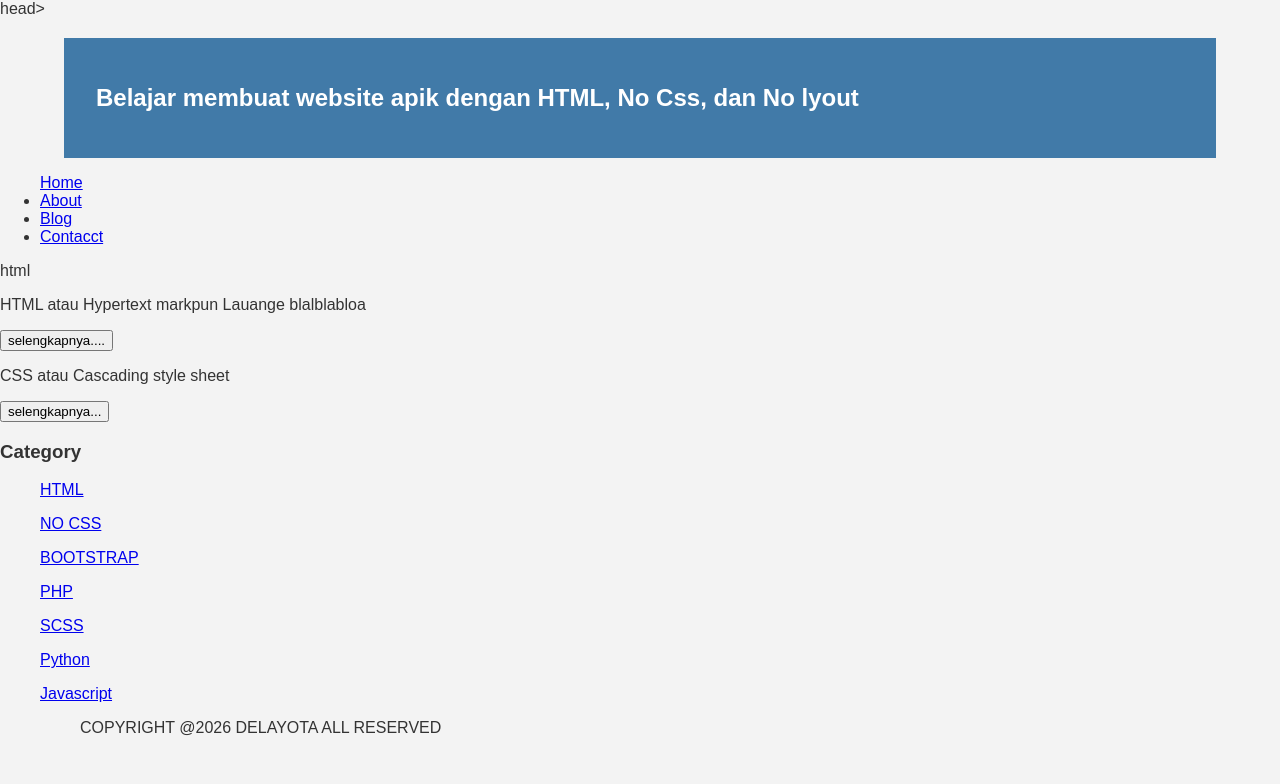
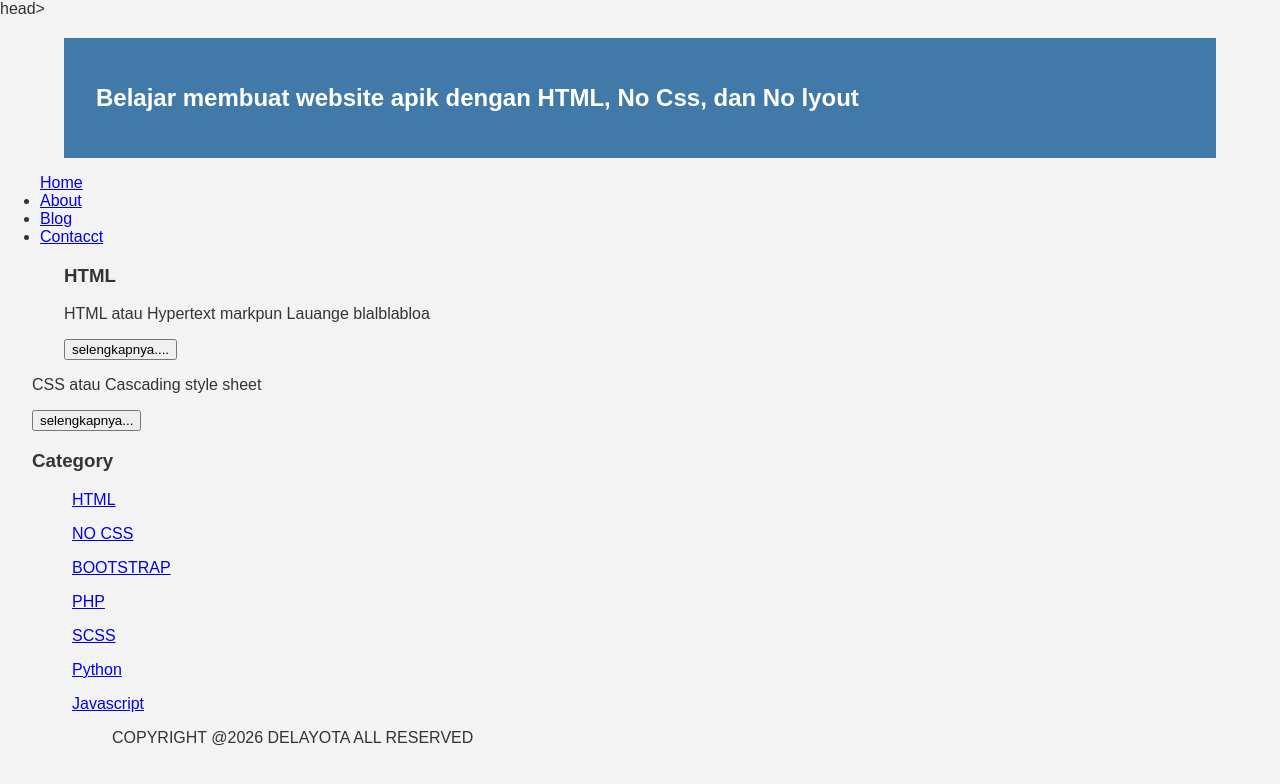
Before and after one commit to fawwas-inspirator/fawwas, a plain HTML site: page index.html in a window 1280 px wide. Drawn offline with Linux system fonts and the light colour scheme.

Commit message:
Update index.html

```diff
--- a/index.html
+++ b/index.html
@@ -18,10 +18,26 @@
     <li><a href="#">Contacct</a></li>
   </ul>
 </div>
-  </h3>html</h3>
+<div class="content">
+  <div class="jarak">
+    <!--kiri-->
+    <div class="kiri">
+      <!--blog-->
+      <div class="border">
+        <div class="jarak">
+          <h3>HTML</h3>
+        </p>HTML atau Hypertext markpun Lauange blalblabloa</p>
+          <button>selengkapnya....</button>
+        </div>
+      </div>
+  <!--end blog-->
+</div>
+  <!--kiri-->
+  <!--kanan-->
+  <div class="kanan">
+    <div class="jaraK">
 
-  </p>HTML atau Hypertext markpun Lauange blalblabloa</p>
-  <button>selengkapnya....</button>
+
   <p>CSS atau Cascading style sheet</p>
   <button>selengkapnya...</button>
 
```
